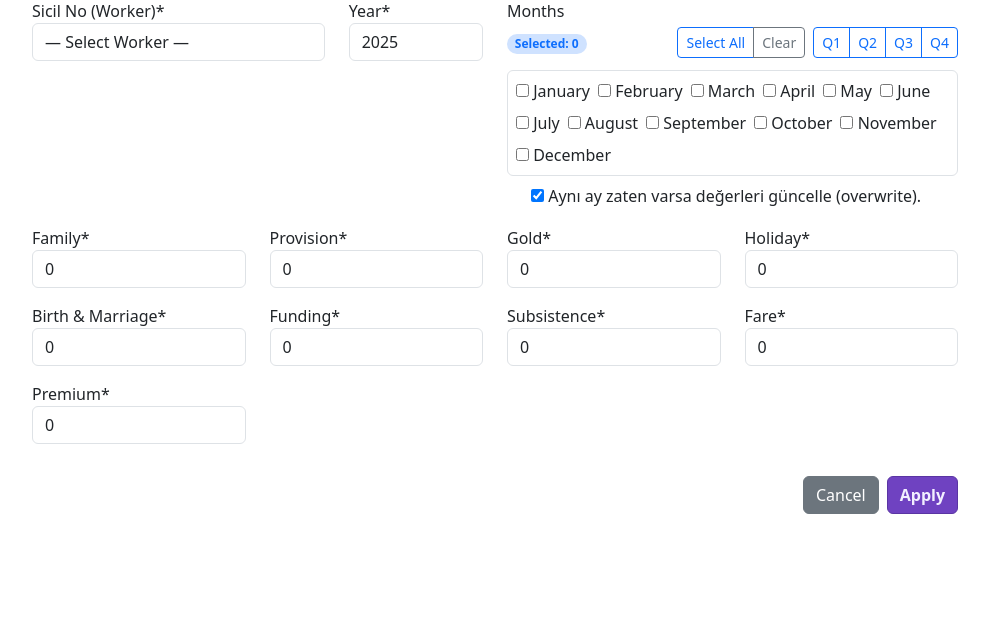
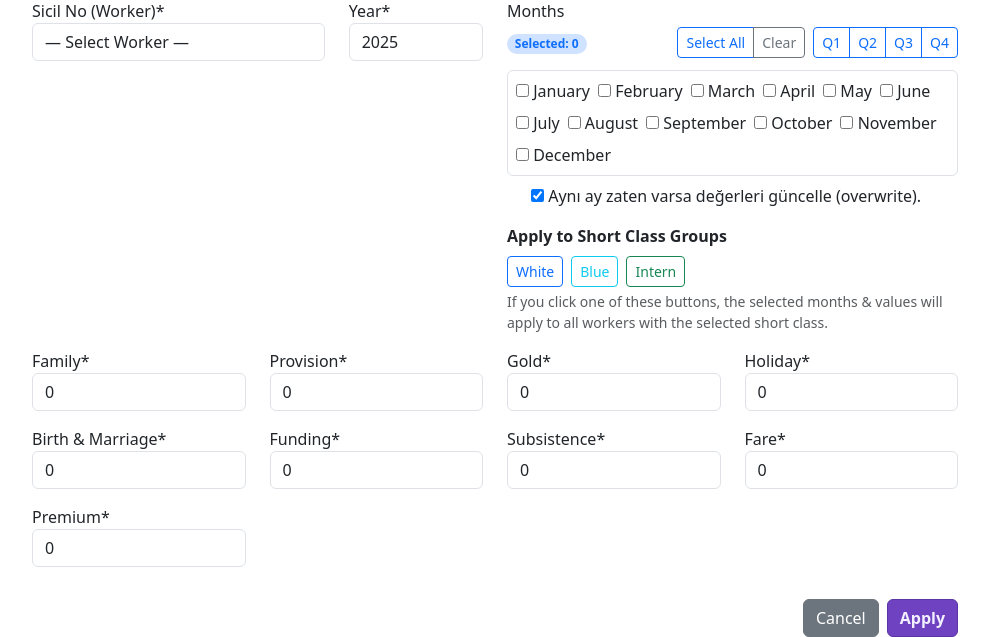
Before and after one commit to omercengiz/putzmeisterapp, a Django app: page /benefits/bulk/ in a window 1280 px wide. Shown: the part 168-805 px from the top of the page, without its empty margins (145-1134 px from the left). Before the commit the page ends 682 px from the top, so only its background shows below. Run offline with Django 4.2, Linux system fonts and the light colour scheme; a user stored in the database is signed in; data that the repository does not hold is empty; some libraries are stand-ins or nearby versions.

Commit message:
adding buttons for calculating as bulk

```diff
--- a/benefits/views.py
+++ b/benefits/views.py
@@ -100,6 +100,100 @@ def benefit_delete(request, pk):
 
 @login_required
 def benefit_bulk(request):
+    form = BenefitBulkForm(request.POST or None)
+
+    if request.method == "POST" and form.is_valid():
+        short_class_action = request.POST.get("short_class_action")   # W / B / I veya None
+        year   = form.cleaned_data["year"]
+        months = form.cleaned_data["months"]
+        overwrite = form.cleaned_data["overwrite_existing"]
+
+        defaults_common = {
+            "aile_yakacak": form.cleaned_data["aile_yakacak"],
+            "erzak":         form.cleaned_data["erzak"],
+            "altin":         form.cleaned_data["altin"],
+            "bayram":        form.cleaned_data["bayram"],
+            "dogum_evlenme": form.cleaned_data["dogum_evlenme"],
+            "fon":           form.cleaned_data["fon"],
+            "harcirah":      form.cleaned_data["harcirah"],
+            "yol_parasi":    form.cleaned_data["yol_parasi"],
+            "prim":          form.cleaned_data["prim"],
+        }
+
+        if short_class_action in ["W", "B", "I"]:
+            workers = Workers.objects.filter(short_class__name=short_class_action)
+
+            created_count = 0
+            updated_count = 0
+
+            with transaction.atomic():
+                for w in workers:
+                    for m in months:
+                        if overwrite:
+                            obj, created = Benefit.objects.update_or_create(
+                                worker=w,
+                                year=year,
+                                month=m,
+                                defaults=defaults_common
+                            )
+                            if created:
+                                created_count += 1
+                            else:
+                                updated_count += 1
+
+                        else:
+                            if not Benefit.objects.filter(worker=w, year=year, month=m).exists():
+                                Benefit.objects.create(
+                                    worker=w,
+                                    year=year,
+                                    month=m,
+                                    **defaults_common
+                                )
+                                created_count += 1
+
+            messages.success(
+                request,
+                f"{short_class_action} grubundaki çalışanlar için işlem tamamlandı → "
+                f"{created_count} yeni kayıt, {updated_count} güncelleme."
+            )
+            return redirect("benefits:list")
+
+        worker = form.cleaned_data["worker"]
+
+        created_count = 0
+        updated_count = 0
+
+        with transaction.atomic():
+            for m in months:
+                if overwrite:
+                    obj, created = Benefit.objects.update_or_create(
+                        worker=worker,
+                        year=year,
+                        month=m,
+                        defaults=defaults_common
+                    )
+                    if created:
+                        created_count += 1
+                    else:
+                        updated_count += 1
+                else:
+                    if not Benefit.objects.filter(worker=worker, year=year, month=m).exists():
+                        Benefit.objects.create(
+                            worker=worker,
+                            year=year,
+                            month=m,
+                            **defaults_common
+                        )
+                        created_count += 1
+
+        messages.success(
+            request,
+            f"İşlem tamamlandı: {created_count} yeni kayıt, {updated_count} güncelleme."
+        )
+        return redirect("benefits:list")
+
+    return render(request, "benefits/benefit_bulk_form.html", {"form": form, "title": "Bulk Add/Update Benefits"})
+
     form = BenefitBulkForm(request.POST or None)
     if request.method == "POST" and form.is_valid():
         worker = form.cleaned_data["worker"]
--- a/templates/benefits/benefit_bulk_form.html
+++ b/templates/benefits/benefit_bulk_form.html
@@ -52,6 +52,32 @@
               {{ form.overwrite_existing.label }}
             </label>
           </div>
+
+          <div class="mt-3">
+              <label class="form-label fw-semibold">Apply to Short Class Groups</label>
+
+              <div class="d-flex flex-wrap gap-2">
+                  <button type="submit" name="short_class_action" value="W"
+                      class="btn btn-outline-primary btn-sm">
+                      White
+                  </button>
+
+                  <button type="submit" name="short_class_action" value="B"
+                      class="btn btn-outline-info btn-sm">
+                      Blue
+                  </button>
+
+                  <button type="submit" name="short_class_action" value="I"
+                      class="btn btn-outline-success btn-sm">
+                      Intern
+                  </button>
+              </div>
+
+              <small class="text-muted d-block mt-1">
+                  If you click one of these buttons, the selected months & values will apply to all workers with the selected short class.
+              </small>
+          </div>
+
         </div>
       </div>
 
```
